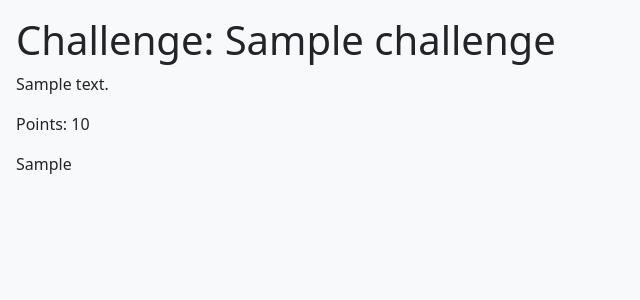
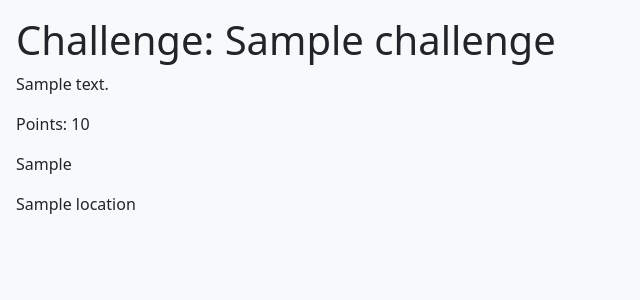
Before and after one commit to anweshatd/ECM2423-CW, a Django app: template mysite/challenges/templates/challenges/challenges.html in a window 1280 px wide. Shown: the top 300 px of the page, without its empty margins (0-640 px from the left). Run offline with Django 3.2, Linux system fonts and the light colour scheme; the template is opened without the code that fills it: most values are stand-ins (such as "Sample title", 1, 10 or a date in 2020).

Commit message:
Location and Database
Added GeoDjango location database and ability to add a location to a challenge.

```diff
--- a/mysite/challenges/models.py
+++ b/mysite/challenges/models.py
@@ -1,4 +1,5 @@
 from django.db import models
+from django.contrib.gis.db import models
 
 # Create your models here.
 class challenge(models.Model):
@@ -7,6 +8,7 @@ class challenge(models.Model):
     # location
     points = models.IntegerField()
     cType = models.CharField(max_length=100)
+    location = models.PointField(blank=True, null=True)
 
     def __str__(self):
         return self.title
--- a/mysite/challenges/templates/challenges/challenges.html
+++ b/mysite/challenges/templates/challenges/challenges.html
@@ -15,6 +15,7 @@
         <p> {{challenge.content}} </p>
         <p> Points: {{challenge.points}} </p>
         <p> {{challenge.cType}} </p>
+        <p> {{challenge.location}} </p>
     {%endfor%}
 
     <div class="container">
```
Also changed, not shown: mysite/challenges/admin.py (+7 -0 lines), mysite/challenges/migrations/0002_challenge_location.py (added).
